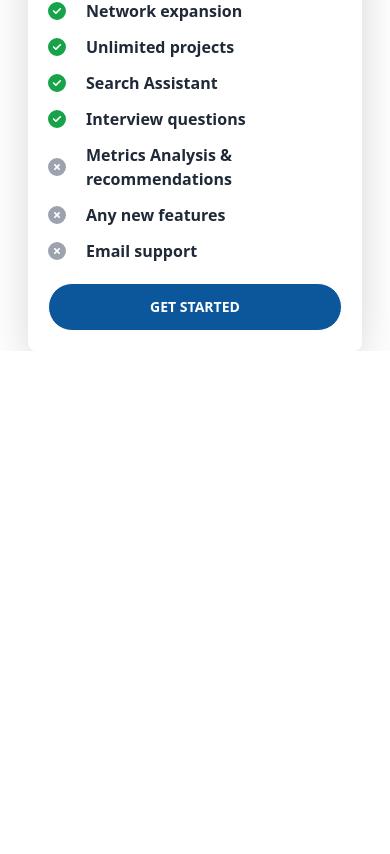
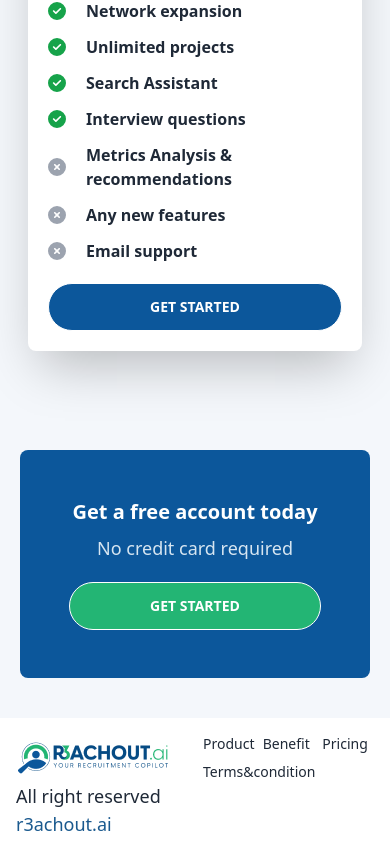
Before and after one commit to Sakib56/r3achout, a React (Vite) app: page / in a window 390 px wide. Shown: the part 6025-6879 px from the top of the page. Before the commit the page ends 6376 px from the top, so only its background shows below. Built offline with nearby package versions, Linux system fonts and the light colour scheme.

Commit message:
home section responsive almost done

```diff
--- a/src/pages/Footer.jsx
+++ b/src/pages/Footer.jsx
@@ -3,19 +3,20 @@ import logo from '../assets/footerLogo.png'
 
 const Footer = () => {
     return (
-        <footer className="footer items-center p-4 bg-white py-7 flex justify-between">
-            <div className="items-center grid-flow-col">
-                <img src={logo} alt="" />
+        <footer className="footer items-center p-4 bg-white md:py-7 grid-cols-2 lg:grid-cols-3 ">
+
+                <div>
+                    <img src={logo} alt="" />
+                </div>
+                <div className='grid grid-cols-3 md:grid-cols-5 gap-2 md:gap-5 text-md md:text-lg '>
+                    <a href="">Product</a>
+                    <a href="">Benefit</a>
+                    <a href="">Pricing</a>
+                    <a href="">Terms&condition</a>
 
             </div>
-            <div className='flex gap-5 text-lg'>
-                <a href="">Product</a>
-                <a href="">Benefit</a>
-                <a href="">Pricing</a>
-                <a href="">Terms & condition</a>
-            </div>
-            <div>
-                <p className='text-xl'>All right reserved <span className='text-[#064B84EB]'>r3achout.ai</span></p>
+            <div className='lg:ml-28 -mt-10 md:-mt-0'>
+                <p className='text-lg md:text-xl'>All right reserved <span className='text-[#064B84EB]'>r3achout.ai</span></p>
             </div>
 
         </footer>
--- a/src/pages/FreeAccountBanner.jsx
+++ b/src/pages/FreeAccountBanner.jsx
@@ -2,10 +2,10 @@ import React from 'react';
 
 const FreeAccountBanner = () => {
     return (
-        <div className='max-w-6xl mx-auto bg-[#0C579B] mt-[420px] rounded-lg text-center mb-20'>
-            <div className='py-20 text-white'>
-                <h1 className='text-5xl font-bold'>Get a free account today</h1>
-                <p className='text-[#D6E5F1] text-lg mt-5'>No credit card required</p>
+        <div className='max-w-6xl mx-5 md:mx-auto bg-[#0C579B] mt-[1950px] md:mt-[420px] rounded-lg text-center mb-10 md:mb-20'>
+            <div className='py-12 md:py-20 text-white'>
+                <h1 className='text-xl md:text-5xl font-bold'>Get a free account today</h1>
+                <p className='text-[#D6E5F1] text-lg mt-2 md:mt-5'>No credit card required</p>
                 <button className='btn btn-outline rounded-s-full rounded-e-full text-white bg-[#23B574] px-20 py-2 mt-5'>Get Started</button>
             </div>
         </div>
--- a/src/pages/Home.jsx
+++ b/src/pages/Home.jsx
@@ -13,8 +13,8 @@ const Home = () => {
             <Banner></Banner>
             <Features></Features>
             <Pricing></Pricing>
-            {/* <FreeAccountBanner></FreeAccountBanner> */}
-            {/* <Footer></Footer> */}
+            <FreeAccountBanner></FreeAccountBanner>
+            <Footer></Footer>
         </div>
     );
 };
```
